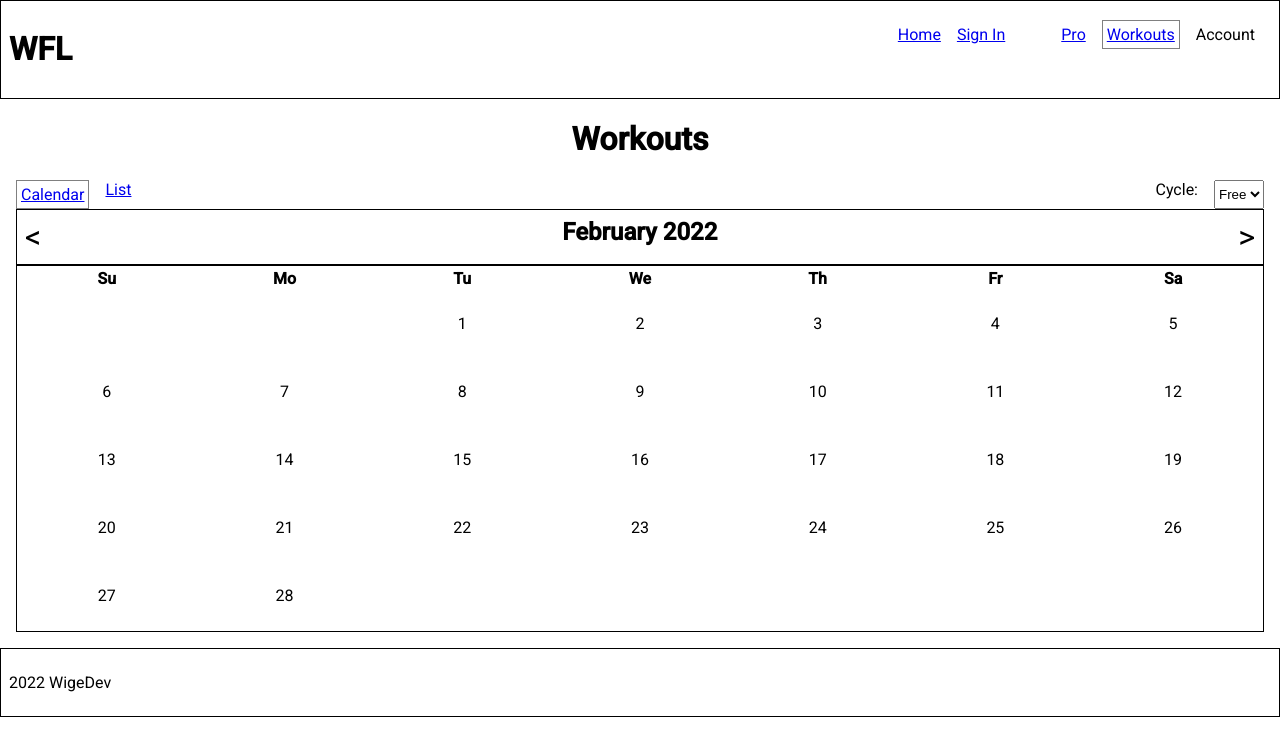
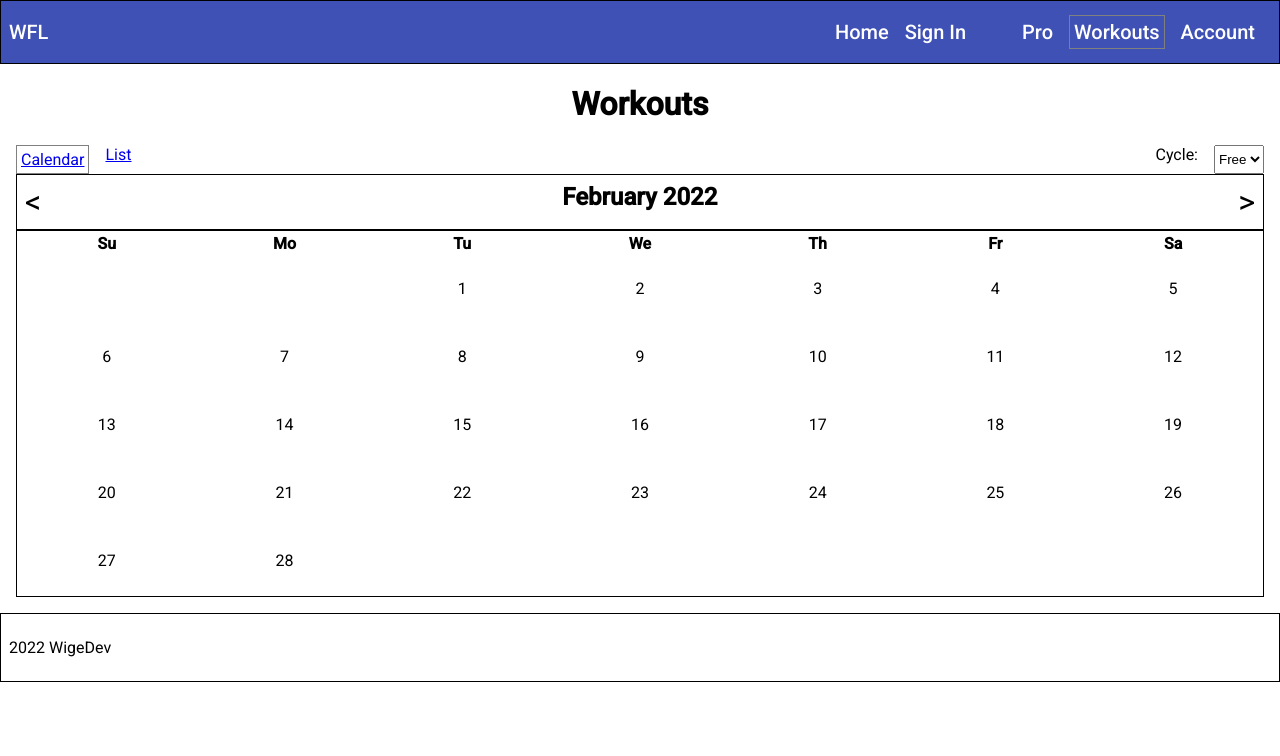
Before and after one commit to garywige/wigedev-fitness-log, an Angular app: page /free/workouts/calendar in a window 1280 px wide. Shown: the top 756 px of the page. Built offline with nearby package versions, Linux system fonts and the light colour scheme.

Commit message:
modified toolbar

```diff
--- a/src/app/app.component.html
+++ b/src/app/app.component.html
@@ -1,16 +1,16 @@
-<div class="header flex">
+<mat-toolbar class="header flex" color="primary">
   <h1>WFL</h1>
   <span class="spacer"></span>
   <ul class="navigation">
-    <li><a routerLink="/home" routerLinkActive="active">Home</a></li>
-    <li><a routerLink="/signin" routerLinkActive="active">Sign In</a></li>
+    <li><matButton routerLink="/home" routerLinkActive="active">Home</matButton></li>
+    <li><matButton routerLink="/signin" routerLinkActive="active">Sign In</matButton></li>
   </ul>
   <ul class="navigation">
-    <li><a routerLink="/pro" routerLinkActive="active">Pro</a></li>
-    <li><a routerLink="/free" routerLinkActive="active">Workouts</a></li>
+    <li><matButton routerLink="/pro" routerLinkActive="active">Pro</matButton></li>
+    <li><matButton routerLink="/free" routerLinkActive="active">Workouts</matButton></li>
     <li>Account</li>
   </ul>
-</div>
+</mat-toolbar>
 
 <div class="content">
   <router-outlet></router-outlet>
--- a/src/styles.css
+++ b/src/styles.css
@@ -1,7 +1,22 @@
 /* You can add global styles to this file, and also import other style files */
+
+html,
+body {
+  height: 100%;
+}
 
 body {
   margin: 0;
+  font-family: Roboto, "Helvetica Neue", sans-serif;
+}
+
+.margin-top {
+  margin-top: 16px;
+}
+
+.horizontal-padding {
+  margin-left: 16px;
+  margin-right: 16px;
 }
 
 .flex {
@@ -9,13 +24,10 @@ body {
 }
 
 .spacer {
-  flex-grow: 1;
+  flex: 1 1 auto;
 }
 
 .active {
   border: solid gray 1px;
   padding: 4px;
 }
-
-html, body { height: 100%; }
-body { margin: 0; font-family: Roboto, "Helvetica Neue", sans-serif; }
```
